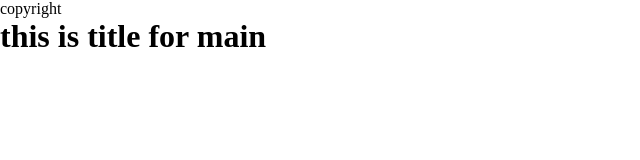
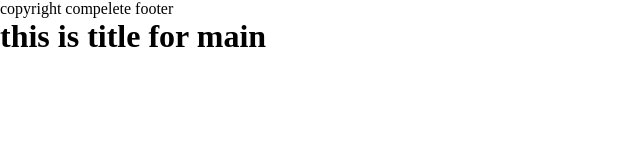
Before and after one commit to mahdiharooni-ir/html-template-moodi, a plain HTML site: page index.html in a window 1280 px wide. Shown: the whole page, without its empty margins (0-640 px from the left). Drawn offline with Linux system fonts and the light colour scheme.

Commit message:
Compelete footer

```diff
--- a/index.html
+++ b/index.html
@@ -16,6 +16,7 @@
     <!-- p? -->
     <footer>
         copyright
+        compelete footer
     </footer>
     <h1>this is title for main</h1>
     <script src="scripts/jquery-3.7.1.min.js"></script>
```
